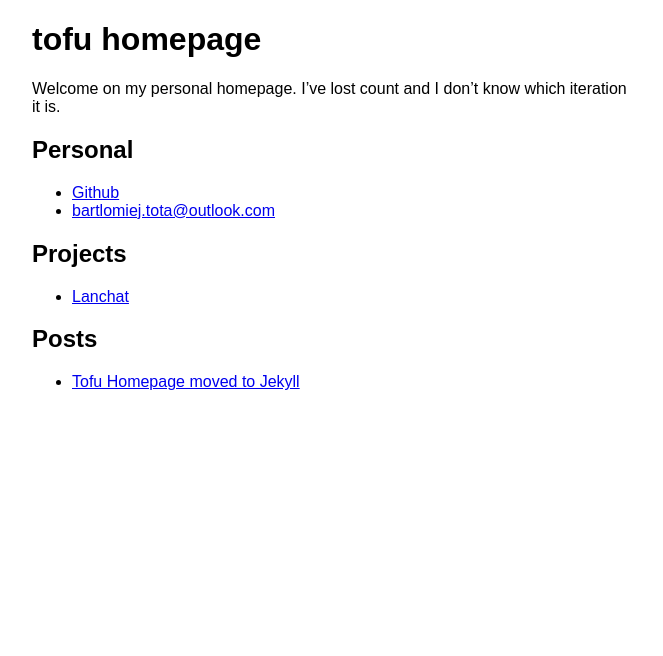
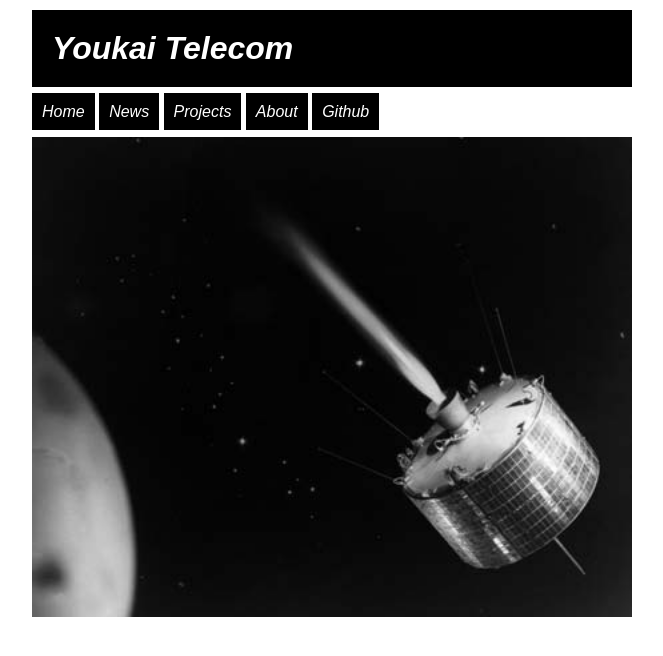
Before and after one commit to tofudd/tofudd.github.io, a Jekyll site: the page built from index.md, in a window 1280 px wide. Shown: the top 656 px of the page, without its empty margins (308-971 px from the left). Built offline with Jekyll 4.4.1, drawn with Linux system fonts in a browser that asks for light colours.

Commit message:
New layout

```diff
--- a/CNAME
+++ b/CNAME
@@ -1 +1 @@
-tofu.ovh
+youkai.pl
--- a/Gemfile
+++ b/Gemfile
@@ -27,3 +27,6 @@ end
 
 # Performance-booster for watching directories on Windows
 gem "wdm", "~> 0.1.1", :platforms => [:mingw, :x64_mingw, :mswin]
+
+
+gem "webrick", "~> 1.7"
--- a/_layouts/default.html
+++ b/_layouts/default.html
@@ -11,7 +11,16 @@
 
 <body>
   <h1>{{ page.title }}</h1>
-  {{ content }}
+  <nav>
+    <ul>
+      {% for item in site.data.nav.pages %}
+         <li><a href="{{ item.url }}">{{ item.title }}</a></li>
+      {% endfor %}
+   </ul>
+  </nav>
+  <main>
+    {{ content }}
+  </main>
 </body>
 
 </html>
--- a/assets/css/styles.css
+++ b/assets/css/styles.css
@@ -6,7 +6,33 @@ body {
     max-width: 620px;
     margin: auto;
     font-family: sans-serif;
-    padding: 0 10px 10px 10px;
+    padding: 10px;
+}
+
+h1, nav a {
+    color: white;
+    background: black;
+    padding: 20px;
+    margin: 0;
+    font-style: italic;
+}
+
+nav ul {
+    list-style: none;
+    padding: 0;
+}
+
+nav ul li {
+    display: inline;
+}
+
+nav a {
+    padding: 10px;
+    text-decoration: none;
+}
+
+main ul {
+    padding-left: 15px;
 }
 
 table {
--- a/index.markdown
+++ /dev/null
@@ -1,29 +0,0 @@
----
-layout: default
-title: tofu homepage
----
-
-Welcome on my personal homepage.
-I've lost count and I don't know which iteration it is.
-
-## Personal
-
-* [Github](https://github.com/tof4)
-* [bartlomiej.tota@outlook.com](mailto:bartlomiej.tota@outlook.com)
-
-## Projects
-<ul>
-{% for page in site.projects %}
-  <li><a href="{{ page.url }}">{{ page.title }}</a></li>
-{% endfor %}
-</ul>
-
-## Posts
-
-<ul>
-  {% for post in site.posts %}
-    <li>
-      <a href="{{ post.url }}">{{ post.title }}</a>
-    </li>
-  {% endfor %}
-</ul>
--- /dev/null
+++ b/index.md
@@ -0,0 +1,6 @@
+---
+layout: default
+title: Youkai Telecom
+---
+
+![Syncom 2 satellite](/assets/images/syncom2.jpg)
```
Also changed, not shown: _data/nav.yaml (added, +16 -0 lines), about.md (added, +8 -0 lines), news.md (added, +12 -0 lines), projects.md (added, +10 -0 lines), Gemfile.lock, assets/images/syncom2.jpg (added).
